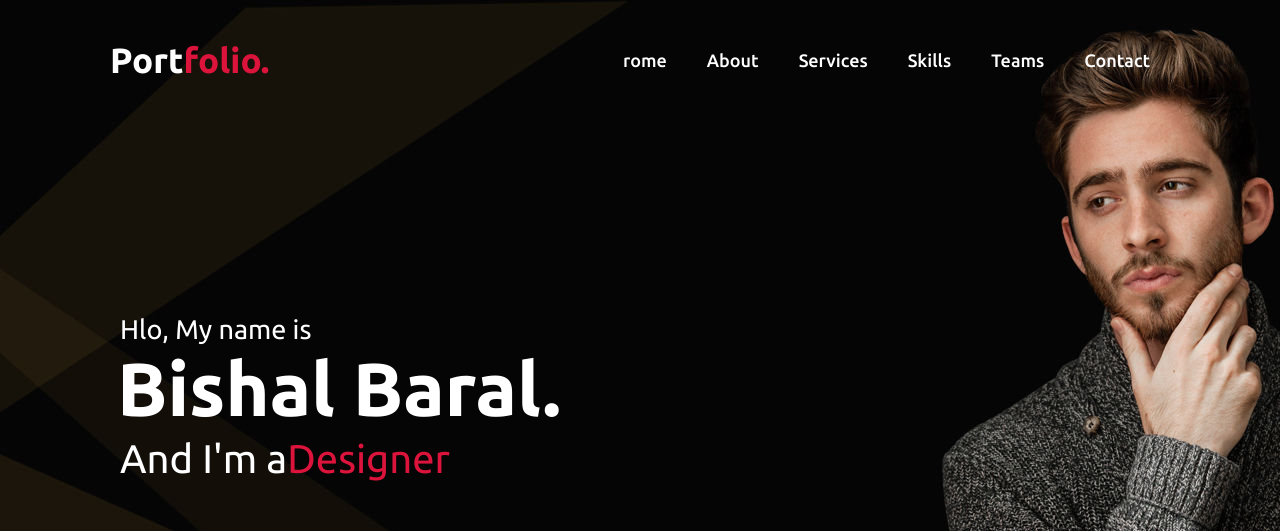
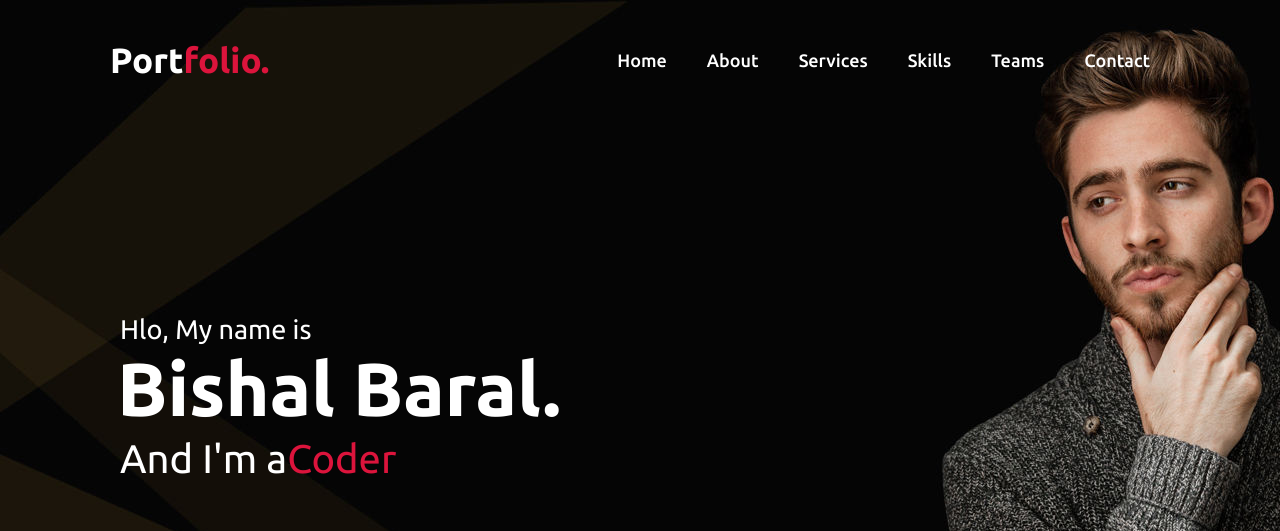
Before and after one commit to iambisha/background-generator, a plain HTML site: page index.html in a window 1280 px wide. Shown: the top 531 px of the page. Drawn offline with Linux system fonts and the light colour scheme.

Commit message:
hello jello

```diff
--- a/index.html
+++ b/index.html
@@ -22,7 +22,7 @@
                 </a>
             </div>
             <div class="menu">
-                <li><a href="#">rome</a></li>
+                <li><a href="#">Home</a></li>
                 <li><a href="#">About</a></li>
                 <li><a href="#">Services</a></li>
                 <li><a href="#">Skills</a></li>
@@ -36,7 +36,7 @@
             <div class="home-content">
                 <div class="text-1">Hlo, My name is </div>
                 <div class="text-2">Bishal Baral. </div>
-                <div class="text-3">And I'm a<span>Designer</span>  </div>
+                <div class="text-3">And I'm a<span>Coder</span>  </div>
             </div>
         </div>
     </section>
```
